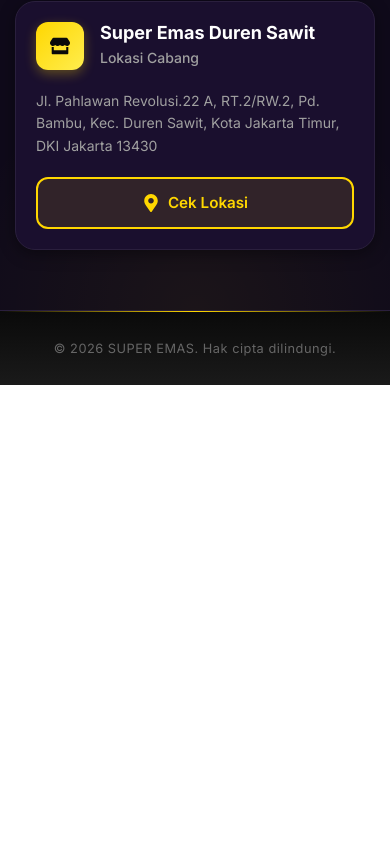
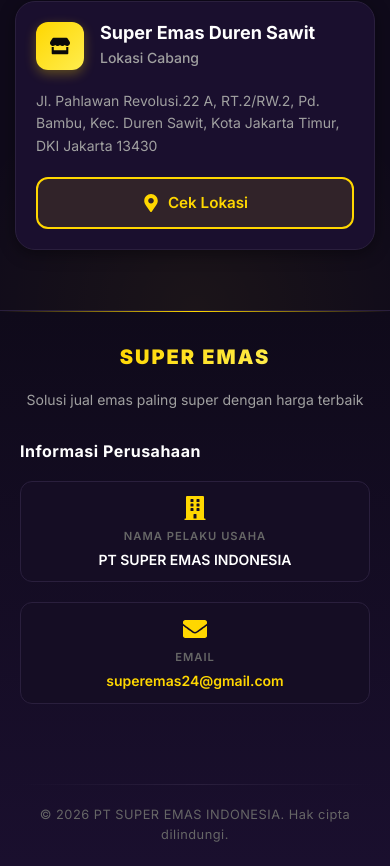
Before and after one commit to AnandaFebianiRakhmah/super-emas-fe, a React (Create React App) app: page / in a window 390 px wide. Shown: the part 6390-7256 px from the top of the page. Before the commit the page ends 6775 px from the top, so only its background shows below. Built offline with nearby package versions, Linux system fonts and the light colour scheme; no server answers.

Commit message:
perbarui data

```diff
--- a/src/components/Footer.css
+++ b/src/components/Footer.css
@@ -1,9 +1,9 @@
 /* src/components/Footer.css */
 
 .footer-container {
-  background: linear-gradient(180deg, #0a0a0a 0%, #1a1a1a 100%);
+  background: linear-gradient(180deg, var(--bg-primary) 0%, var(--bg-secondary) 100%);
   color: var(--text-secondary);
-  padding: 30px 0;
+  padding: 60px 0 30px;
   border-top: 1px solid var(--border-color);
   position: relative;
 }
@@ -18,19 +18,223 @@
   background: linear-gradient(90deg, transparent, var(--gold), transparent);
 }
 
+.footer-content {
+  margin-bottom: 40px;
+}
+
+/* Left Section - Company Info */
+.footer-left {
+  margin-bottom: 30px;
+}
+
+.company-info {
+  max-width: 400px;
+}
+
+.company-logo {
+  margin-bottom: 16px;
+}
+
+.logo-text {
+  font-size: 1.75rem;
+  font-weight: 900;
+  letter-spacing: 3px;
+  background: linear-gradient(135deg, #ffd700 0%, #ffed4e 100%);
+  -webkit-background-clip: text;
+  -webkit-text-fill-color: transparent;
+  background-clip: text;
+}
+
+.company-tagline {
+  color: var(--text-secondary);
+  font-size: 0.95rem;
+  line-height: 1.6;
+  margin: 0;
+}
+
+/* Right Section - Legal Info */
+.footer-right {
+  margin-bottom: 30px;
+}
+
+.legal-info {
+  max-width: 500px;
+  margin-left: auto;
+}
+
+.footer-title {
+  color: var(--text-primary);
+  font-size: 1.125rem;
+  font-weight: 700;
+  margin-bottom: 20px;
+  letter-spacing: 0.5px;
+}
+
+.info-item {
+  display: flex;
+  align-items: flex-start;
+  gap: 16px;
+  margin-bottom: 20px;
+  padding: 16px;
+  background: var(--bg-tertiary);
+  border-radius: 12px;
+  border: 1px solid var(--border-color);
+  transition: all 0.3s ease;
+}
+
+.info-item:hover {
+  border-color: var(--gold);
+  background: var(--bg-secondary);
+}
+
+.info-icon {
+  color: var(--gold);
+  font-size: 1.25rem;
+  margin-top: 2px;
+  flex-shrink: 0;
+}
+
+.info-text {
+  display: flex;
+  flex-direction: column;
+  gap: 4px;
+  flex: 1;
+}
+
+.info-label {
+  color: var(--text-tertiary);
+  font-size: 0.75rem;
+  text-transform: uppercase;
+  letter-spacing: 1px;
+  font-weight: 600;
+}
+
+.info-value {
+  color: var(--text-primary);
+  font-size: 0.95rem;
+  font-weight: 600;
+  line-height: 1.4;
+}
+
+.info-link {
+  color: var(--gold);
+  text-decoration: none;
+  transition: all 0.3s ease;
+}
+
+.info-link:hover {
+  color: var(--gold-light);
+  text-decoration: underline;
+}
+
+/* Footer Bottom */
+.footer-bottom {
+  margin-top: 20px;
+}
+
+.footer-divider {
+  height: 1px;
+  background: linear-gradient(90deg, transparent, var(--border-color), transparent);
+  margin-bottom: 20px;
+}
+
 .footer-text {
   color: var(--text-tertiary);
   font-size: 0.875rem;
   letter-spacing: 0.5px;
+  display: block;
+}
+
+/* Light Mode Adjustments */
+[data-theme="light"] .footer-container {
+  background: linear-gradient(180deg, var(--bg-secondary) 0%, var(--bg-tertiary) 100%);
+}
+
+[data-theme="light"] .info-item {
+  background: var(--bg-primary);
+}
+
+[data-theme="light"] .info-item:hover {
+  background: var(--bg-secondary);
 }
 
 /* Responsive */
+@media (max-width: 991px) {
+  .legal-info {
+    margin-left: 0;
+    max-width: 100%;
+  }
+
+  .footer-left {
+    text-align: center;
+  }
+
+  .company-info {
+    margin: 0 auto;
+  }
+}
+
 @media (max-width: 768px) {
   .footer-container {
-    padding: 24px 0;
+    padding: 40px 0 24px;
+  }
+
+  .footer-content {
+    margin-bottom: 30px;
+  }
+
+  .logo-text {
+    font-size: 1.5rem;
+    letter-spacing: 2px;
+  }
+
+  .company-tagline {
+    font-size: 0.875rem;
+  }
+
+  .footer-title {
+    font-size: 1rem;
+  }
+
+  .info-item {
+    padding: 12px;
+    gap: 12px;
+  }
+
+  .info-icon {
+    font-size: 1.125rem;
+  }
+
+  .info-label {
+    font-size: 0.7rem;
+  }
+
+  .info-value {
+    font-size: 0.875rem;
   }
 
   .footer-text {
     font-size: 0.8rem;
   }
 }
+
+@media (max-width: 480px) {
+  .footer-container {
+    padding: 30px 0 20px;
+  }
+
+  .logo-text {
+    font-size: 1.25rem;
+  }
+
+  .info-item {
+    flex-direction: column;
+    align-items: center;
+    text-align: center;
+    gap: 8px;
+  }
+
+  .info-icon {
+    font-size: 1.5rem;
+  }
+}
--- a/src/components/Footer.js
+++ b/src/components/Footer.js
@@ -1,16 +1,53 @@
 // src/components/Footer.js
 import React from "react";
 import { Container, Row, Col } from "react-bootstrap";
+import { FaEnvelope, FaBuilding } from "react-icons/fa";
 import "./Footer.css";
 
 export default function Footer() {
   return (
     <div className="footer-container" id="contact">
       <Container>
-        <Row>
+        <Row className="footer-content">
+          <Col lg={6} md={12} className="footer-left">
+            <div className="company-info">
+              <div className="company-logo">
+                <span className="logo-text">SUPER EMAS</span>
+              </div>
+              <p className="company-tagline">
+                Solusi jual emas paling super dengan harga terbaik
+              </p>
+            </div>
+          </Col>
+
+          <Col lg={6} md={12} className="footer-right">
+            <div className="legal-info">
+              <h5 className="footer-title">Informasi Perusahaan</h5>
+              <div className="info-item">
+                <FaBuilding className="info-icon" />
+                <div className="info-text">
+                  <span className="info-label">Nama Pelaku Usaha</span>
+                  <span className="info-value">PT SUPER EMAS INDONESIA</span>
+                </div>
+              </div>
+              <div className="info-item">
+                <FaEnvelope className="info-icon" />
+                <div className="info-text">
+                  <span className="info-label">Email</span>
+                  <a href="mailto:superemas24@gmail.com" className="info-value info-link">
+                    superemas24@gmail.com
+                  </a>
+                </div>
+              </div>
+            </div>
+          </Col>
+        </Row>
+
+        <Row className="footer-bottom">
           <Col className="text-center">
+            <div className="footer-divider"></div>
             <small className="footer-text">
-              © {new Date().getFullYear()} SUPER EMAS. Hak cipta dilindungi.
+              © {new Date().getFullYear()} PT SUPER EMAS INDONESIA. Hak cipta dilindungi.
             </small>
           </Col>
         </Row>
```
